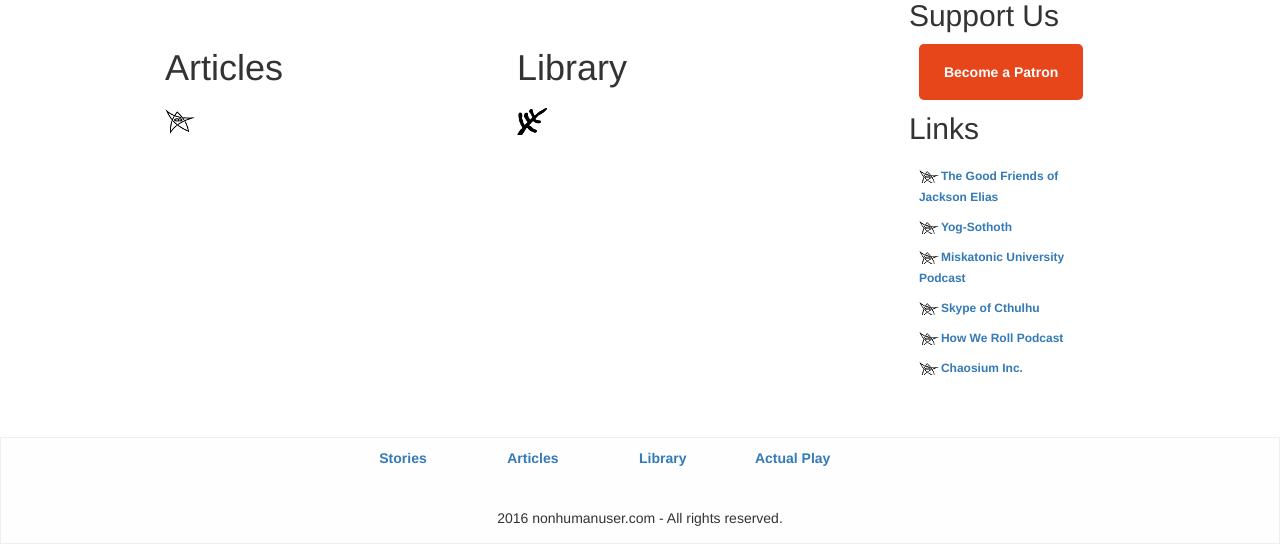
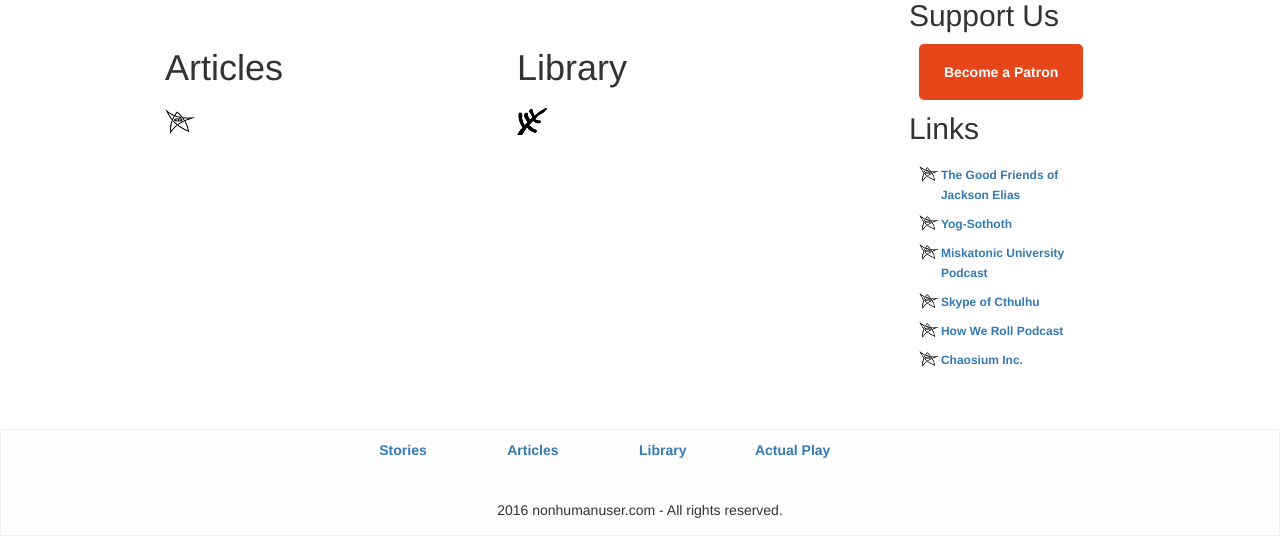
Before and after one commit to bane138/nonhumanuser, a Django app: page / in a window 1280 px wide. Shown: the part 267-811 px from the top of the page. Run offline with Django 3.2, Linux system fonts and the light colour scheme; data that the repository does not hold is empty; some libraries are stand-ins or nearby versions.

Commit message:
fix sidebar links

```diff
--- a/static/css/main.css
+++ b/static/css/main.css
@@ -351,6 +351,7 @@ li {
 
 .sidebar-links {
     display: block;
+
 }
 
 .sidebar-patron-list-item {
@@ -374,6 +375,7 @@ li {
 }
 
 .sidebar-offsite-links {
+    display: block;
     font-size: 12px;
     line-height: 12px;
 }
```
